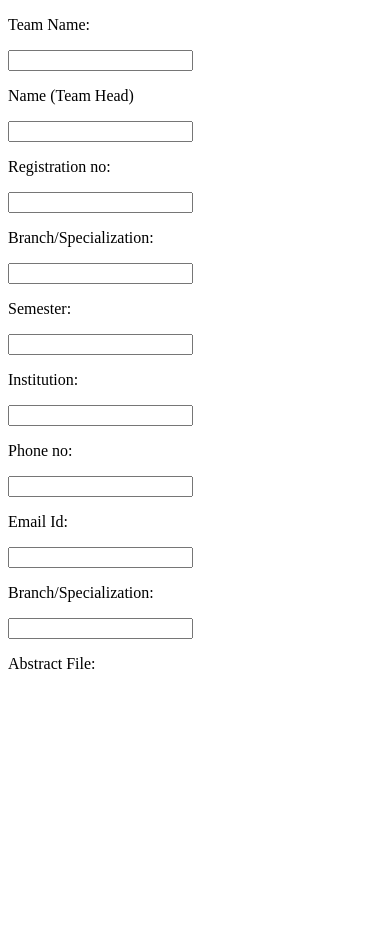
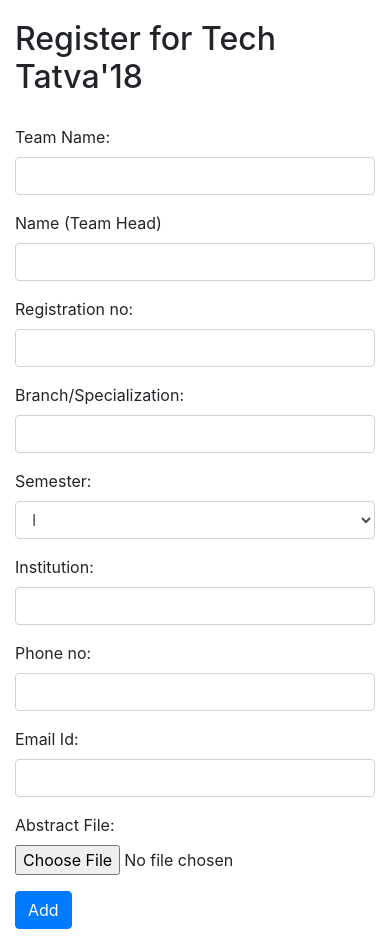
Before and after one commit to Kunal-khanwalkar/webdevTask3, a PHP site: page / in a window 390 px wide. Before the commit the page ends 669 px from the top, so only its background shows below. Run offline with PHP 8.4, Linux system fonts and the light colour scheme; a stand-in replaces the project's code that opens the database connection.

Commit message:
Updated the back-end for index.php
Introduced PDO.
Added bootstrap to align the form style responsively.
Added front-end form verification using the "required" attribute.
Added file upload. The program uploads files into "uploads" directory.

```diff
--- a/index.php
+++ b/index.php
@@ -1,31 +1,148 @@
-<!DOCTYPE html>
+<?php
+
+  require_once('pdo.php');
+  session_start();
+  date_default_timezone_set('Asia/Kolkata');
+  if(isset($_POST["submit"])){
+    $directory = "uploads/";
+    $file = $directory.basename($_FILES["uploadFile"]["name"]);
+    $fileType = strtolower(pathinfo($file,PATHINFO_EXTENSION));
+    $check = filesize($_FILES["uploadFile"]["tmp_name"]);
+    if($check !== false) {
+      $_SESSION["message"]="File is a PDF.";
+    }
+    else{
+      $_SESSION["error"]="Please upload a valid PDF file.";
+      header('Location:index.php');
+      return;
+    }
+    if (file_exists($file)){
+      $_SESSION["error"]="File already exists.";
+      header('Location:index.php');
+      return;
+    }
+    if ($_FILES["uploadFile"]["size"] > 5000000){
+      $_SESSION["error"]="File seems to be too large.";
+      header('Location:index.php');
+      return;
+    }
+    if($fileType != "pdf"){
+      $_SESSION["error"]="Please upload a PDF file only.";
+      header('Location:index.php');
+      return;
+    }
+    $sql="INSERT INTO team_data(team_name,team_head,reg,branch,sem,institution,phone,email) VALUES (:tn,:th,:reg,:branch,:sem,:ins,:phone,:email)";
+    $stmt=$pdo->prepare($sql);
+    try{
+    $stmt->execute(array(
+      ':tn'=>$_POST["tname"],
+      ':th'=>$_POST["hname"],
+      ':reg'=>$_POST["regno"],
+      ':branch'=>$_POST["brnch"],
+      ':sem'=>$_POST["sem"],
+      ':ins'=>$_POST["ins"],
+      ':phone'=>$_POST["pno"],
+      ':email'=>$_POST["email"]
+    ));
+    }
+    catch(PDOException $err){
+      $_SESSION["error"]="Please try again. Also, ensure you are not already registered.";
+      error_log($err->getMessage());
+      header('Location:index.php');
+      return;
+    }
+    if($stmt){
+      $_SESSION["success"]=1;
+      if (move_uploaded_file($_FILES["uploadFile"]["tmp_name"], $file)){
+          error_log("The file ". basename( $_FILES["uploadFile"]["name"]). " has been uploaded.");
+          $_SESSION["messageFile"]="File Upload Success";
+      } else {
+          $_SESSION["error"]="This is embarrasing, but we encountered a hiccup while trying to upload your file. Please try again.";
+          header('index.php');
+          return;
+      }
+      header('Location:successful.php?name='.$_POST["tname"]);
+      return;
+    }
+    else{
+      $_SESSION["error"]="Please try again. Also, ensure you are not already registered.";
+      header('Location:index.php');
+      return;
+    }
+  }
+
+?>
 <html>
     <head>
         <meta charset="utf-8">
 	<meta name="viewport" content="width=device-width, initial-scale=1.0">
 	<title>TechTatva '18 | Login Form</title>
+    	<link rel="stylesheet" href="https://maxcdn.bootstrapcdn.com/bootstrap/4.1.0/css/bootstrap.min.css">
+        <style>
+            .container-fluid{
+                width: 75%;
+            }
+            @media(max-width:560px){
+              .container-fluid{
+              width: 100%;
+            }
+        }
+        </style>
     </head>
     <body>
-		<form>
-			<p>Team Name: </p>
-			<input type="text" name="tname">
-			<p>Name (Team Head) </p>
-			<input type="text" name="hname">
-			<p>Registration no: </p>
-			<input type="text" name="regno">
-			<p>Branch/Specialization: </p>
-			<input type="text" name="brnch">
-			<p>Semester: </p>
-			<input type="text" name="sem">
-			<p>Institution: </p>
-			<input type="text" name="ins">
-			<p>Phone no: </p>
-			<input type="text" name="pno">
-			<p>Email Id: </p>
-			<input type="text" name="email">
-			<p>Branch/Specialization: </p>
-			<input type="text" name="brnch">
-			<p>Abstract File: </p>
+      <div class="container-fluid" style="padding-top:20px">
+        <h2>Register for Tech Tatva'18</h2>
+        <font size="10">
+          <?php if(isset($_SESSION["error"])){echo $_SESSION["error"]; unset($_SESSION["error"]); echo "<br>";} ?>
+        </font>
+  	<form method="post" action="index.php" enctype="multipart/form-data" style="padding-top:20px">
+          <div class="form-group">
+            <label for="tname">Team Name: </label>
+  	    <input type="text" name="tname" class="form-control" id="tname" required="required">
+          </div>
+          <div class="form-group">
+            <label for="hname">Name (Team Head) </label>
+      	    <input type="text" name="hname" class="form-control" id="hname" required="required">
+          </div>
+          <div class="form-group">
+            <label for="regno">Registration no: </label>
+            <input type="text" name="regno" class="form-control" id="regno" required="required">
+          </div>
+          <div class="form-group">
+  	    <label for="brnch">Branch/Specialization: </label>
+  	    <input type="text" name="brnch" class="form-control" id="brnch" required="required">
+          </div>
+          <div class="form-group">
+  	    <label for="sem">Semester: </label>
+            <select name="sem" class="form-control" id="sem" required="required">
+              <option value="1">I</option>
+              <option value="2">II</option>
+              <option value="3">III</option>
+              <option value="4">IV</option>
+              <option value="5">V</option>
+              <option value="6">VI</option>
+              <option value="7">VII</option>
+              <option value="8">VIII</option>
+            </select>
+          </div>
+          <div class="form-group">
+            <label for="ins">Institution: </label>
+  	    <input type="text" name="ins" class="form-control" id="ins" required="required">
+          </div>
+          <div class="form-group">
+  	    <label for="pno">Phone no: </label>
+  	    <input type="number" name="pno" class="form-control" id="pno" required="required">
+	  </div>
+          <div class="form-group">
+            <label for="email">Email Id: </label>
+  	    <input type="email" name="email" class="form-control" id="email" required="required">
+          </div>
+          <div class="form-group">
+  	    <label for="uploadFile">Abstract File: </label>
+            <input type="file" name="uploadFile" class="form-control-file" id="uploadFile">
+          </div>
+          <input type="submit" class="btn btn-primary" name="submit" value="Add">
   	</form>
+      </div>
     </body>
 </html>
```
Lines whose indentation alone changed are shown as unchanged.
